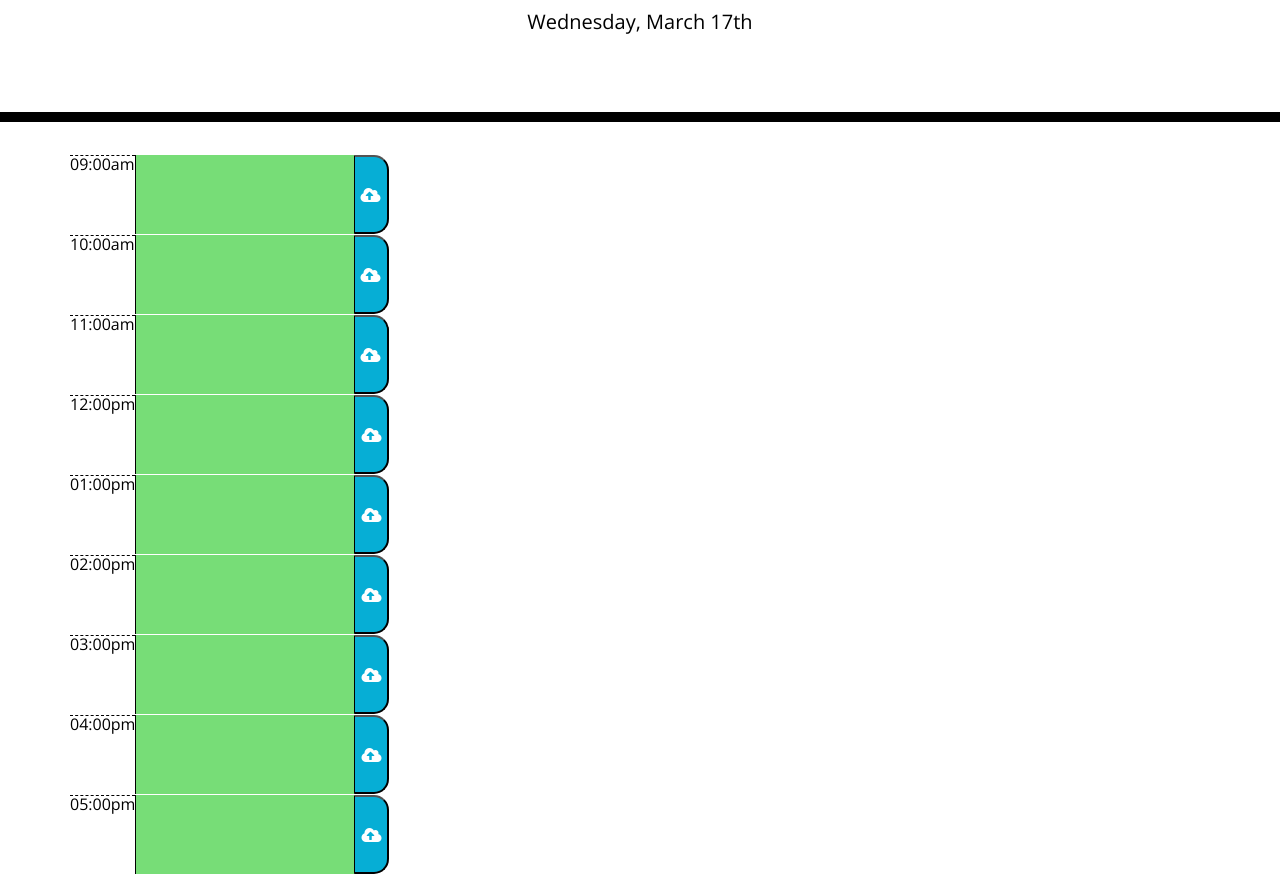
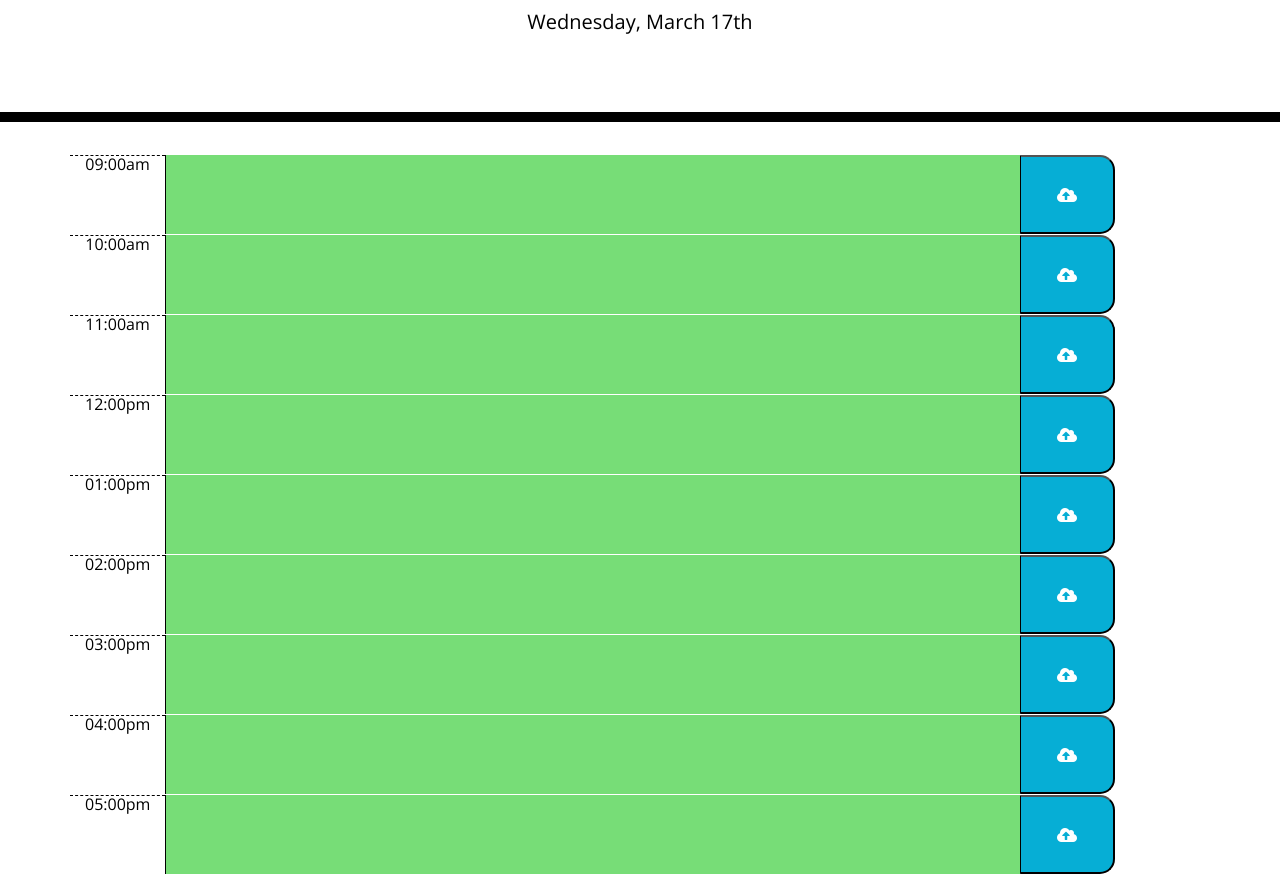
Before and after one commit to britt-bot/05-Work_Day_Scheduler, a plain HTML site: page index.html in a window 1280 px wide. Shown: the part 182-1056 px from the top of the page. Drawn offline with nearby package versions, Linux system fonts and the light colour scheme.

Commit message:
correcting layout

```diff
--- a/index.html
+++ b/index.html
@@ -30,50 +30,50 @@
     </header>
     <div class="container">
       <!-- Timeblocks go here calendar -->
-      <div class="row" id="9am">
-        <div class="hour">09:00am</div>
-        <textarea class='description' id='9'></textarea>
-        <button class="saveBtn" type="button"><i class="fas fa-cloud-upload-alt"></i></button>
+      <div class="row time-block" id="9am">
+        <div class="col-md-1 hour">09:00am</div>
+        <textarea class='col-md-9 description' id='9'></textarea>
+        <button class="col-md-1 saveBtn" type="button"><i class="fas fa-cloud-upload-alt"></i></button>
       </div>
-      <div class="row" id="10am">
-        <div class="hour">10:00am</div>
-        <textarea class='description' id='10'></textarea>
-        <button class="saveBtn" type="button"><i class="fas fa-cloud-upload-alt"></i></button>
+      <div class="row time-block" id="10am">
+        <div class="col-md-1 hour">10:00am</div>
+        <textarea class='col-md-9 description' id='9'></textarea>
+        <button class="col-md-1 saveBtn" type="button"><i class="fas fa-cloud-upload-alt"></i></button>
       </div>
-      <div class="row" id="11am">
-        <div class="hour">11:00am</div>
-        <textarea class='description' id='11'></textarea>
-        <button class="saveBtn" type="button"><i class="fas fa-cloud-upload-alt"></i></button>
+      <div class="row time-block" id="11am">
+        <div class="col-md-1 hour">11:00am</div>
+        <textarea class='col-md-9 description' id='9'></textarea>
+        <button class="col-md-1 saveBtn" type="button"><i class="fas fa-cloud-upload-alt"></i></button>
       </div>
-      <div class="row" id="12pm">
-        <div class="hour">12:00pm</div>
-        <textarea class='description' id='12'></textarea>
-        <button class="saveBtn" type="button"><i class="fas fa-cloud-upload-alt"></i></button>
+      <div class="row time-block" id="12pm">
+        <div class="col-md-1 hour">12:00pm</div>
+        <textarea class='col-md-9 description' id='9'></textarea>
+        <button class="col-md-1 saveBtn" type="button"><i class="fas fa-cloud-upload-alt"></i></button>
       </div>
-      <div class="row" id="1pm">
-        <div class="hour">01:00pm</div>
-        <textarea class='description' id='13'></textarea>
-        <button class="saveBtn" type="button"><i class="fas fa-cloud-upload-alt"></i></button>
+      <div class="row time-block" id="1pm">
+        <div class="col-md-1 hour">01:00pm</div>
+        <textarea class='col-md-9 description' id='9'></textarea>
+        <button class="col-md-1 saveBtn" type="button"><i class="fas fa-cloud-upload-alt"></i></button>
       </div>
-      <div class="row" id="2pm">
-        <div class="hour">02:00pm</div>
-        <textarea class='description' id='14'></textarea>
-        <button class="saveBtn" type="button"><i class="fas fa-cloud-upload-alt"></i></button>
+      <div class="row time-block" id="2pm">
+        <div class="col-md-1 hour">02:00pm</div>
+        <textarea class='col-md-9 description' id='9'></textarea>
+        <button class="col-md-1 saveBtn" type="button"><i class="fas fa-cloud-upload-alt"></i></button>
       </div>
-      <div class="row" id="3pm">
-        <div class="hour">03:00pm</div>
-        <textarea class='description' id='15'></textarea>
-        <button class="saveBtn" type="button"><i class="fas fa-cloud-upload-alt"></i></button>
+      <div class="row time-block" id="3pm">
+        <div class="col-md-1 hour">03:00pm</div>
+        <textarea class='col-md-9 description' id='9'></textarea>
+        <button class="col-md-1 saveBtn" type="button"><i class="fas fa-cloud-upload-alt"></i></button>
       </div>
-      <div class="row" id="4pm">
-        <div class="hour">04:00pm</div>
-        <textarea class='description' id='16'></textarea>
-        <button class="saveBtn" type="button"><i class="fas fa-cloud-upload-alt"></i></button>
+      <div class="row time-block" id="4pm">
+        <div class="col-md-1 hour">04:00pm</div>
+        <textarea class='col-md-9 description' id='9'></textarea>
+        <button class="col-md-1 saveBtn" type="button"><i class="fas fa-cloud-upload-alt"></i></button>
       </div>
-      <div class="row" id="5pm">
-        <div class="hour">05:00pm</div>
-        <textarea class='description' id='17'></textarea>
-        <button class="saveBtn" type="button"><i class="fas fa-cloud-upload-alt"></i></button>
+      <div class="row time-block" id="5pm">
+        <div class="col-md-1 hour">05:00pm</div>
+        <textarea class='col-md-9 description' id='9'></textarea>
+        <button class="col-md-1 saveBtn" type="button"><i class="fas fa-cloud-upload-alt"></i></button>
       </div>
     </div>
 
```
